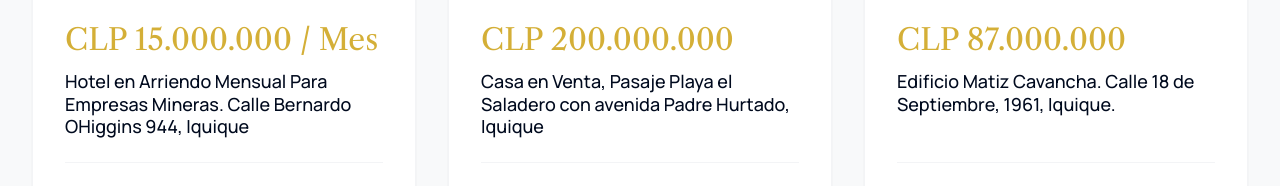
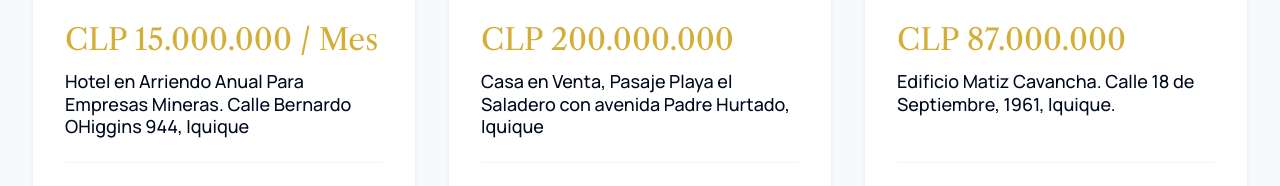
Before and after one commit to AlexanderVera113/miranda-propiedades, a React (Vite) app: page /propiedades in a window 1280 px wide. Shown: the part 690-876 px from the top of the page. Built offline with nearby package versions, Linux system fonts and the light colour scheme.

Commit message:
Cambio Anual

```diff
--- a/src/pages/Properties.tsx
+++ b/src/pages/Properties.tsx
@@ -13,7 +13,7 @@ const Properties = () => {
   const [filtroActivo, setFiltroActivo] = useState('Todos');
 
   const properties = [
-    { id: 5, price: 'CLP 15.000.000 / Mes', title: 'Hotel en Arriendo Mensual Para Empresas Mineras. Calle Bernardo OHiggins 944, Iquique', beds: 20, baths: 22, parking: 10, tipo: 'Arriendo', image: HotelCorona, featured: true },
+    { id: 5, price: 'CLP 15.000.000 / Mes', title: 'Hotel en Arriendo Anual Para Empresas Mineras. Calle Bernardo OHiggins 944, Iquique', beds: 20, baths: 22, parking: 10, tipo: 'Arriendo', image: HotelCorona, featured: true },
     { id: 4, price: 'CLP 200.000.000', title: 'Casa en Venta, Pasaje Playa el Saladero con avenida Padre Hurtado, Iquique', beds: 6, baths: 2, parking: 2, tipo: 'Venta', image: Venta1, featured: true },
     { id: 2, price: 'CLP 87.000.000', title: 'Edificio Matiz Cavancha. Calle 18 de Septiembre, 1961, Iquique.', beds: 1, baths: 1, parking: 1, tipo: 'Vendido', image: Vendido2, featured: false },
     { id: 3, price: 'CLP 150.000.000', title: 'Condominio Portal Los Heroes, Avenida Heroes De La Concepcion 2784 Torre B, Iquique.', beds: 3, baths: 2, parking: 1, tipo: 'Vendido', image: Vendido3, featured: false },
--- a/src/pages/PropertyDetail.tsx
+++ b/src/pages/PropertyDetail.tsx
@@ -56,8 +56,8 @@ const PropertyDetail = () => {
             {
       id: 5,
       price: 'CLP 15.000.000 / Mes',
-      title: 'Hotel En Arriendo Mensual Para Empresas Mineras. Bernardo OHiggins 944, Iquique.',
-      description: 'Excelente hotel amoblado y operativo disponible para arriendo mensual, ideal para empresas mineras. Ubicado estratégicamente en pleno centro de Iquique, la propiedad cuenta con 20 habitaciones completamente equipadas con baño privado, TV, calefont y Wi-Fi. Dispone de una cafetería para 20 personas, servicio de recepción con personal contratado y 10 estacionamientos con cámaras de vigilancia. Facturación directa de inmobiliaria.',
+      title: 'Hotel En Arriendo Anual Para Empresas Mineras. Bernardo OHiggins 944, Iquique.',
+      description: 'Excelente hotel amoblado y operativo disponible para arriendo anual, ideal para empresas mineras. Ubicado estratégicamente en pleno centro de Iquique, la propiedad cuenta con 20 habitaciones completamente equipadas con baño privado, TV, calefont y Wi-Fi. Dispone de una cafetería para 20 personas, servicio de recepción con personal contratado y 10 estacionamientos con cámaras de vigilancia. Facturación directa de inmobiliaria.',
       beds: 20,
       baths: 22,
       parking: 10,
```
